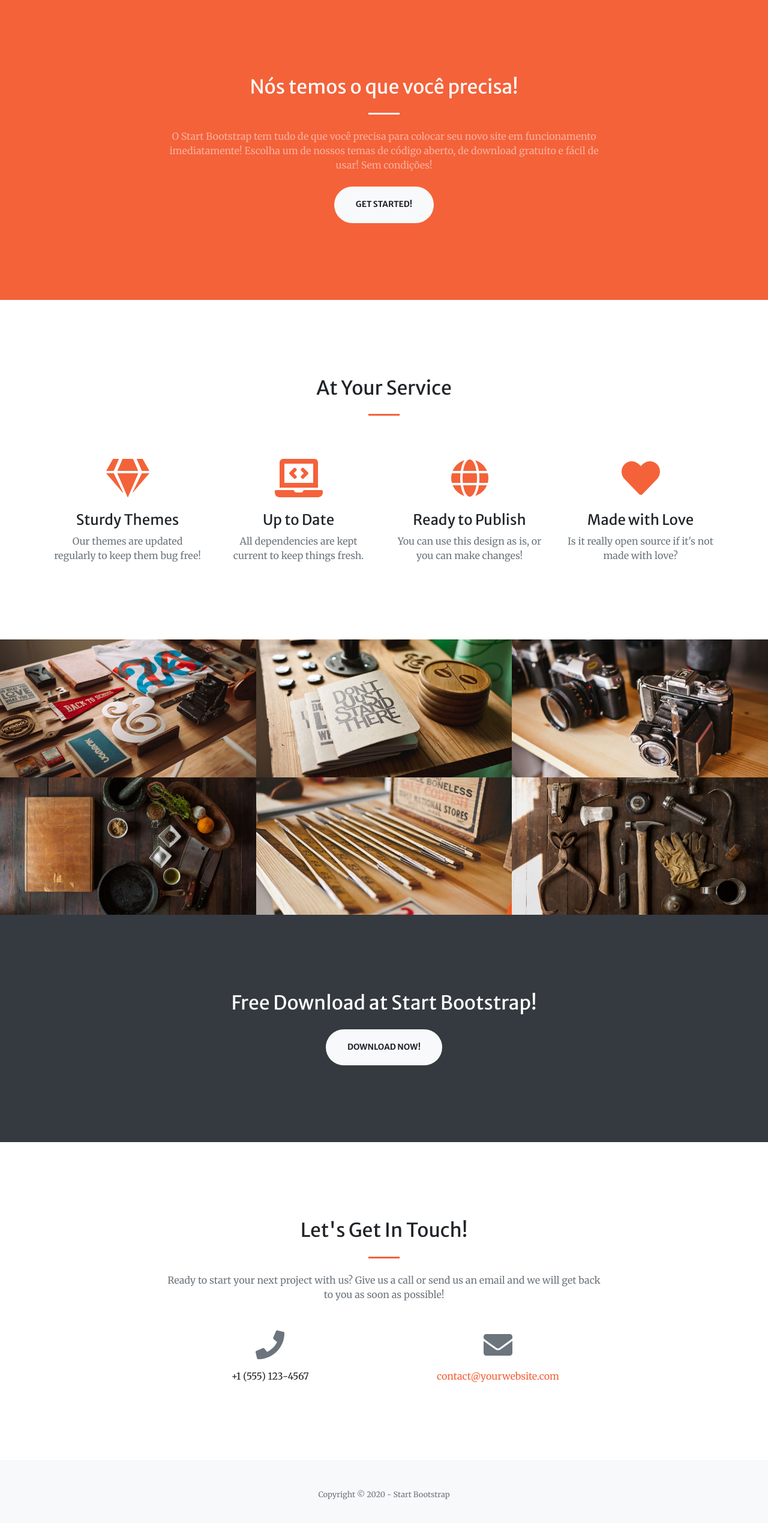
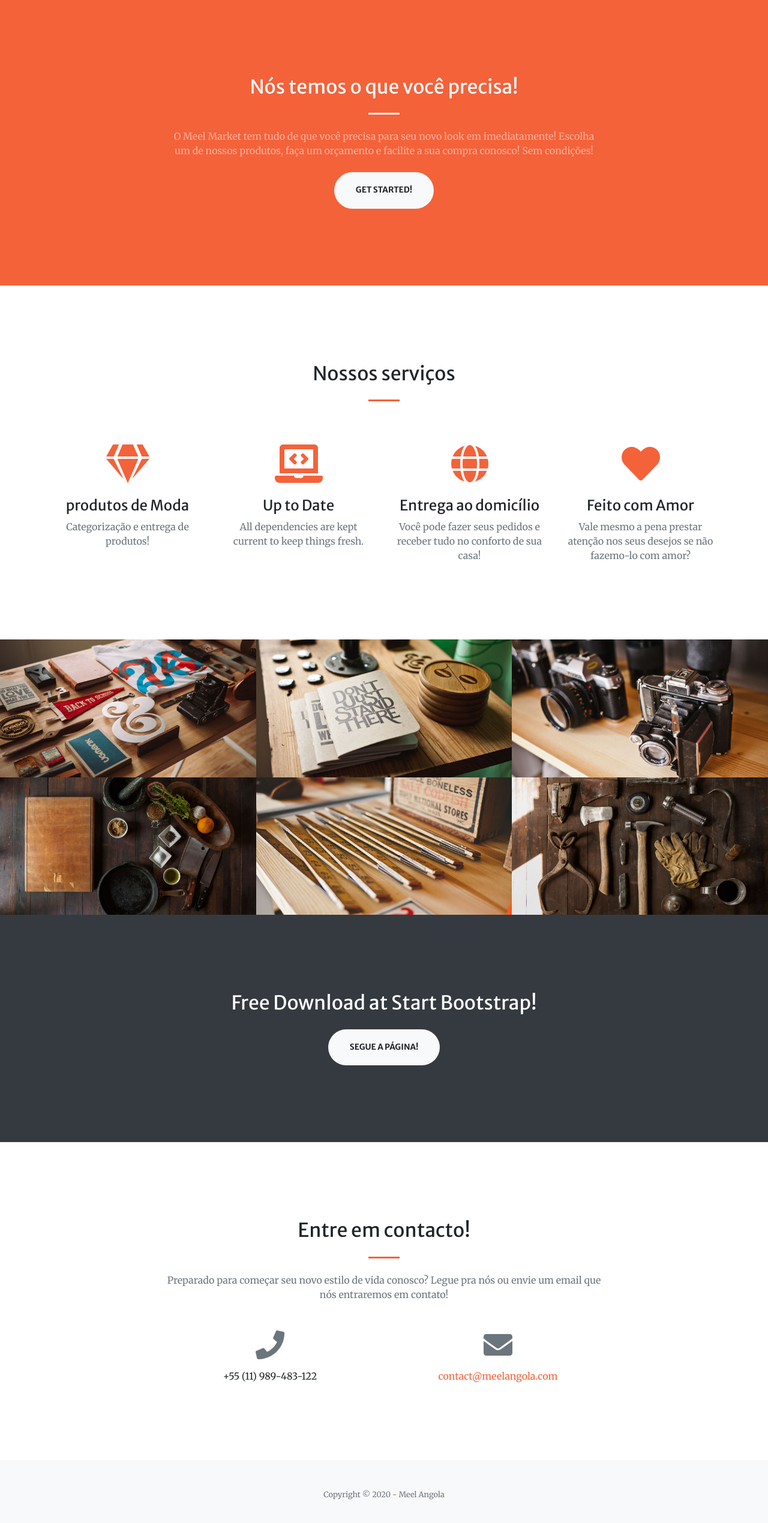
Before and after one commit to jerameelcode/meel-market, a plain HTML site: page index.html in a window 1280 px wide. Shown: the part 802-3341 px from the top of the page at 60% size. Drawn offline with nearby package versions, Linux system fonts and the light colour scheme.

Commit message:
Update index.html

```diff
--- a/index.html
+++ b/index.html
@@ -56,7 +56,7 @@
                     <div class="col-lg-8 text-center">
                         <h2 class="text-white mt-0">Nós temos o que você precisa!</h2>
                         <hr class="divider light my-4" />
-                        <p class="text-white-50 mb-4">O Start Bootstrap tem tudo de que você precisa para colocar seu novo site em funcionamento imediatamente! Escolha um de nossos temas de código aberto, de download gratuito e fácil de usar! Sem condições!</p>
+                        <p class="text-white-50 mb-4">O Meel Market tem tudo de que você precisa para seu novo look em  imediatamente! Escolha um de nossos produtos, faça um orçamento e facilite a sua compra conosco! Sem condições!</p>
                         <a class="btn btn-light btn-xl js-scroll-trigger" href="#services">Get Started!</a>
                     </div>
                 </div>
@@ -65,14 +65,14 @@
         <!-- Services-->
         <section class="page-section" id="services">
             <div class="container">
-                <h2 class="text-center mt-0">At Your Service</h2>
+                <h2 class="text-center mt-0">Nossos serviços</h2>
                 <hr class="divider my-4" />
                 <div class="row">
                     <div class="col-lg-3 col-md-6 text-center">
                         <div class="mt-5">
                             <i class="fas fa-4x fa-gem text-primary mb-4"></i>
-                            <h3 class="h4 mb-2">Sturdy Themes</h3>
-                            <p class="text-muted mb-0">Our themes are updated regularly to keep them bug free!</p>
+                            <h3 class="h4 mb-2">produtos de Moda</h3>
+                            <p class="text-muted mb-0">Categorização e entrega de produtos!</p>
                         </div>
                     </div>
                     <div class="col-lg-3 col-md-6 text-center">
@@ -85,15 +85,15 @@
                     <div class="col-lg-3 col-md-6 text-center">
                         <div class="mt-5">
                             <i class="fas fa-4x fa-globe text-primary mb-4"></i>
-                            <h3 class="h4 mb-2">Ready to Publish</h3>
-                            <p class="text-muted mb-0">You can use this design as is, or you can make changes!</p>
+                            <h3 class="h4 mb-2">Entrega ao domicílio</h3>
+                            <p class="text-muted mb-0">Você pode fazer seus pedidos e receber tudo no conforto de sua casa!</p>
                         </div>
                     </div>
                     <div class="col-lg-3 col-md-6 text-center">
                         <div class="mt-5">
                             <i class="fas fa-4x fa-heart text-primary mb-4"></i>
-                            <h3 class="h4 mb-2">Made with Love</h3>
-                            <p class="text-muted mb-0">Is it really open source if it's not made with love?</p>
+                            <h3 class="h4 mb-2">Feito com Amor</h3>
+                            <p class="text-muted mb-0">Vale mesmo a pena prestar atenção nos seus desejos se não fazemo-lo com amor?</p>
                         </div>
                     </div>
                 </div>
@@ -116,8 +116,8 @@
                         <a class="portfolio-box" href="assets/img/portfolio/fullsize/2.jpg">
                             <img class="img-fluid" src="assets/img/portfolio/thumbnails/2.jpg" alt="" />
                             <div class="portfolio-box-caption">
-                                <div class="project-category text-white-50">Category</div>
-                                <div class="project-name">Project Name</div>
+                                <div class="project-category text-white-50">Vestuário</div>
+                                <div class="project-name">Produtos de Moda</div>
                             </div>
                         </a>
                     </div>
@@ -125,8 +125,8 @@
                         <a class="portfolio-box" href="assets/img/portfolio/fullsize/3.jpg">
                             <img class="img-fluid" src="assets/img/portfolio/thumbnails/3.jpg" alt="" />
                             <div class="portfolio-box-caption">
-                                <div class="project-category text-white-50">Category</div>
-                                <div class="project-name">Project Name</div>
+                                <div class="project-category text-white-50">Entrega ao Domicílio</div>
+                                <div class="project-name">Recemba tuas encomendas no conforto da tua casa.</div>
                             </div>
                         </a>
                     </div>
@@ -134,8 +134,8 @@
                         <a class="portfolio-box" href="assets/img/portfolio/fullsize/4.jpg">
                             <img class="img-fluid" src="assets/img/portfolio/thumbnails/4.jpg" alt="" />
                             <div class="portfolio-box-caption">
-                                <div class="project-category text-white-50">Category</div>
-                                <div class="project-name">Project Name</div>
+                                <div class="project-category text-white-50">Produtos de Beleza</div>
+                                <div class="project-name">Proutos de beleza importados da Ásia</div>
                             </div>
                         </a>
                     </div>
@@ -143,8 +143,8 @@
                         <a class="portfolio-box" href="assets/img/portfolio/fullsize/5.jpg">
                             <img class="img-fluid" src="assets/img/portfolio/thumbnails/5.jpg" alt="" />
                             <div class="portfolio-box-caption">
-                                <div class="project-category text-white-50">Category</div>
-                                <div class="project-name">Project Name</div>
+                                <div class="project-category text-white-50">Categoria</div>
+                                <div class="project-name">Eletrónicos e Tecnologias</div>
                             </div>
                         </a>
                     </div>
@@ -152,8 +152,8 @@
                         <a class="portfolio-box" href="assets/img/portfolio/fullsize/6.jpg">
                             <img class="img-fluid" src="assets/img/portfolio/thumbnails/6.jpg" alt="" />
                             <div class="portfolio-box-caption p-3">
-                                <div class="project-category text-white-50">Category</div>
-                                <div class="project-name">Project Name</div>
+                                <div class="project-category text-white-50">Categoria</div>
+                                <div class="project-name">Produtos de laboratório</div>
                             </div>
                         </a>
                     </div>
@@ -164,7 +164,7 @@
         <section class="page-section bg-dark text-white">
             <div class="container text-center">
                 <h2 class="mb-4">Free Download at Start Bootstrap!</h2>
-                <a class="btn btn-light btn-xl" href="https://startbootstrap.com/theme/creative/">Download Now!</a>
+                <a class="btn btn-light btn-xl" href="https://instagram.com/meel.angola">Segue a página!</a>
             </div>
         </section>
         <!-- Contact-->
@@ -172,27 +172,27 @@
             <div class="container">
                 <div class="row justify-content-center">
                     <div class="col-lg-8 text-center">
-                        <h2 class="mt-0">Let's Get In Touch!</h2>
+                        <h2 class="mt-0">Entre em contacto!</h2>
                         <hr class="divider my-4" />
-                        <p class="text-muted mb-5">Ready to start your next project with us? Give us a call or send us an email and we will get back to you as soon as possible!</p>
+                        <p class="text-muted mb-5">Preparado para começar seu novo estilo de vida conosco? Legue pra nós ou envie um email que nós entraremos em contato!</p>
                     </div>
                 </div>
                 <div class="row">
                     <div class="col-lg-4 ml-auto text-center mb-5 mb-lg-0">
                         <i class="fas fa-phone fa-3x mb-3 text-muted"></i>
-                        <div>+1 (555) 123-4567</div>
+                        <div>+55 (11) 989-483-122</div>
                     </div>
                     <div class="col-lg-4 mr-auto text-center">
                         <i class="fas fa-envelope fa-3x mb-3 text-muted"></i>
                         <!-- Make sure to change the email address in BOTH the anchor text and the link target below!-->
-                        <a class="d-block" href="mailto:contact@yourwebsite.com">contact@yourwebsite.com</a>
+                        <a class="d-block" href="mailto:jerameelcode@gmail.com">contact@meelangola.com</a>
                     </div>
                 </div>
             </div>
         </section>
         <!-- Footer-->
         <footer class="bg-light py-5">
-            <div class="container"><div class="small text-center text-muted">Copyright © 2020 - Start Bootstrap</div></div>
+            <div class="container"><div class="small text-center text-muted">Copyright © 2020 - Meel Angola</div></div>
         </footer>
         <!-- Bootstrap core JS-->
         <script src="https://code.jquery.com/jquery-3.5.1.slim.min.js"></script>
```
